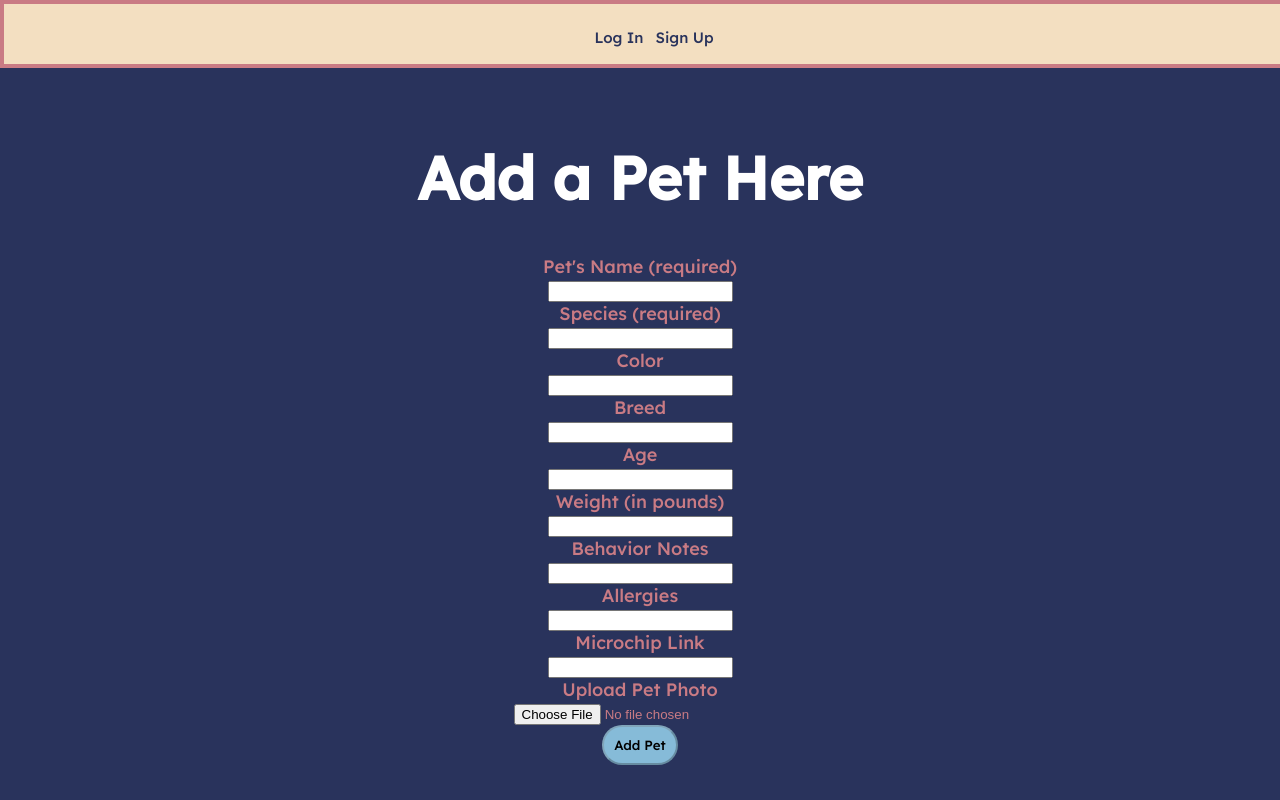
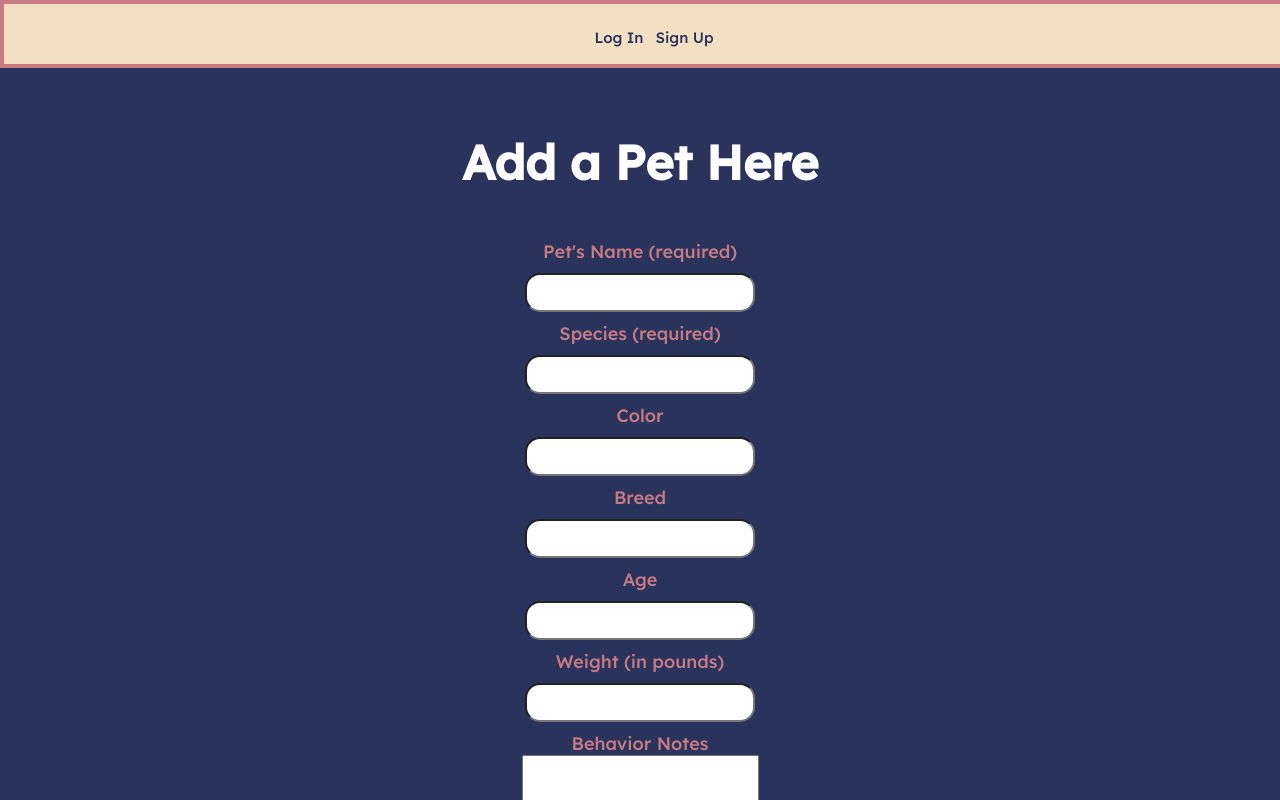
Before and after one commit to shakestuffup73/lamdb-frontend, a React (Create React App) app: page /addPet in a window 1280 px wide. Shown: the top 800 px of the page. Built offline with nearby package versions, Linux system fonts and the light colour scheme; no server answers.

Commit message:
update addPet css

```diff
--- a/src/pages/AddPet/AddPet.jsx
+++ b/src/pages/AddPet/AddPet.jsx
@@ -45,13 +45,12 @@ const AddPet = (props) => {
     <div className={styles.formContainer}>
     <form autoComplete="off" ref={formElement} onSubmit={handleSubmit} className={styles.addPetForm}>
 			<div className={styles.petFormFont}>
-				<label htmlFor="name-input" className="form-label">
+				<label htmlFor="name-input">
 					Pet's Name (required)
 				</label>
 				<br></br>
 				<input
 					type="text"
-					className="form-control"
 					id="name-input"
 					name="petName"
 					value={formData.petName}
@@ -59,13 +58,12 @@ const AddPet = (props) => {
 					required
 				/>
 				<br></br>
-				<label htmlFor="species-input" className="form-label">
+				<label htmlFor="species-input">
 					Species (required)
 				</label>
 				<br></br>
 				<input
 					type="text"
-					className="form-control"
 					id="species-input"
 					name="species"
 					value={formData.species}
@@ -73,72 +71,69 @@ const AddPet = (props) => {
 					required
 				/>
 				<br></br>
-				<label htmlFor="color-input" className="form-label">
+				<label htmlFor="color-input">
 					Color
 				</label>
 				<br></br>
 				<input
 					type="text"
-					className="form-control"
 					id="color-input"
 					name="color"
 					value={formData.color}
 					onChange={handleChange}
 				/>
 				<br></br>
-				<label htmlFor="breed-input" className="form-label">
+				<label htmlFor="breed-input">
 					Breed
 				</label>
 				<br></br>
 				<input
 					type="text"
-					className="form-control"
 					id="breed-input"
 					name="breed"
 					value={formData.breed}
 					onChange={handleChange}
 				/>
 				<br></br>
-				<label htmlFor="age-input" className="form-label">
+				<label htmlFor="age-input">
 					Age
 				</label>
 				<br></br>
 				<input
 					type="text"
-					className="form-control"
 					id="age-input"
 					name="age"
 					value={formData.age}
 					onChange={handleChange}
 				/>
 				<br></br>
-				<label htmlFor="weight-input" className="form-label">
+				<label htmlFor="weight-input">
 					Weight (in pounds)
 				</label>
 				<br></br>
 				<input
 					type="text"
-					className="form-control"
 					id="weight-input"
 					name="weight"
 					value={formData.weight}
 					onChange={handleChange}
 				/>
 				<br></br>
-				<label htmlFor="behaviorNotes-input" className="form-label">
+				<label htmlFor="behaviorNotes-input">
 					Behavior Notes
 				</label>
 				<br></br>
-				<input
+				<textarea
 					type="text"
-					className="form-control"
+					cols="27"
+					rows="10"
 					id="behaviorNotes-input"
 					name="behaviorNotes"
 					value={formData.behaviorNotes}
 					onChange={handleChange}
 				/>
 				<br></br>
-				<label htmlFor="allergies-input" className="form-label">
+				<label htmlFor="allergies-input">
 					Allergies
 				</label>
 				<br></br>
@@ -151,35 +146,36 @@ const AddPet = (props) => {
 					onChange={handleChange}
 				/>
 				<br></br>
-				<label htmlFor="microchipLink-input" className="form-label">
+				<label htmlFor="microchipLink-input">
 					Microchip Link
 				</label>
 				<br></br>
 				<input
 					type="text"
-					className="form-control"
 					id="microchipLink-input"
 					name="microchipLink"
 					value={formData.microchipLink}
 					onChange={handleChange}
 				/>
 				<br></br>
-				<label htmlFor="photo-upload"className="form-label">
+				<br></br>
+				<label htmlFor="photo-upload">
 					Upload Pet Photo
 				</label>
 				<br></br>
 				<input
 					type="file"
-					className="form-control"
+					className={styles.addPicBtn}
 					id="photo-upload"
 					name="photo"
 					onChange={handleChangePhoto}
 				/>
 				<br></br>
+				<br></br>
 				<button
 					type="submit"
-					className="btn btn-primary btn-fluid"
 					disabled={!validForm}
+					className={styles.addPetBtn}
 				>
 					Add Pet
 				</button>
--- a/src/pages/AddPet/AddPet.module.css
+++ b/src/pages/AddPet/AddPet.module.css
@@ -5,6 +5,7 @@
   align-items: center;
   flex-direction: column;
   text-align: center;
+  font-size: .8em;
 }
 
 .formContainer {
@@ -13,6 +14,7 @@
   align-items: center;
   flex-direction: column;
   text-align: center;
+  margin-top: 2vh;
 }
 
 .petFormFont {
@@ -24,5 +26,37 @@ button {
   background-color: #86BBD8;
   border-radius: 90px;
   padding: 10px;
-  color: black;
+  color: #29335C;
 }
+
+input {
+  padding: 10px;
+  color: #29335C;
+  width: 70%;
+  word-wrap: break-word;
+  line-break: strict;
+  margin: 10px;
+  border-radius: 15px;
+}
+
+.addPicBtn {
+  background-color: #86BBD8;
+  border-radius: 90px;
+  padding: 10px;
+  color: #29335C;
+}
+
+.addPetBtn {
+  background-color: #C97B84;
+  border-radius: 90px;
+  padding: 10px;
+  color: #29335C;
+  width: 80%;
+  margin-bottom: 30px;
+  border: 3px solid #F3DFC1;
+}
+
+.addPetBtn:hover {
+  box-shadow: 0px 1px 10px 1px whitesmoke;
+  border-radius: 70px;
+}
--- a/src/pages/Landing/Landing.jsx
+++ b/src/pages/Landing/Landing.jsx
@@ -4,8 +4,14 @@ const Landing = ({ user }) => {
   return (
     <main>
       <div className={styles.landingDiv}>
-        <h1>Hi, {user ? user.name : 'hooman'}</h1>
-        <h1>Welcome to LAMdb</h1>
+        <div className={styles.titleDiv}>
+          <h1>Hi, {user ? user.name : 'hooman'}</h1>
+          <h1 className={styles.landingNavyText}>Welcome to LAMdb</h1>
+          <img src="assets/sheep.png" alt="cartoon sheep face" height="200px" />
+        </div>
+        <div className={styles.landingDiv2}>
+          <h2>Vet Records Management</h2>
+        </div>
       </div>
     </main>
   )
--- a/src/pages/Landing/Landing.module.css
+++ b/src/pages/Landing/Landing.module.css
@@ -1,4 +1,3 @@
-
 
 body {
   margin-top: 160px;
@@ -13,5 +12,29 @@ body {
   align-items: center;
   text-align: center;
   flex-direction: column;
-  width: 50%;
+  width: 100%;
 }
+
+.landingDiv2 {
+  display: flex;
+  align-items: center;
+  text-align: center;
+  flex-direction: column;
+  border: 4px solid whitesmoke;
+  margin: 40px;
+  background: #F3DFC1;
+  color: #29335C;
+  font-size: .8em;
+}
+
+.titleDiv {
+  border: 4px solid whitesmoke;
+  background: #C97B84;
+  color: whitesmoke;
+  padding: 20px;
+  font-size: .5em;
+}
+
+.landingNavyText {
+  color: #29335C;
+}
```
